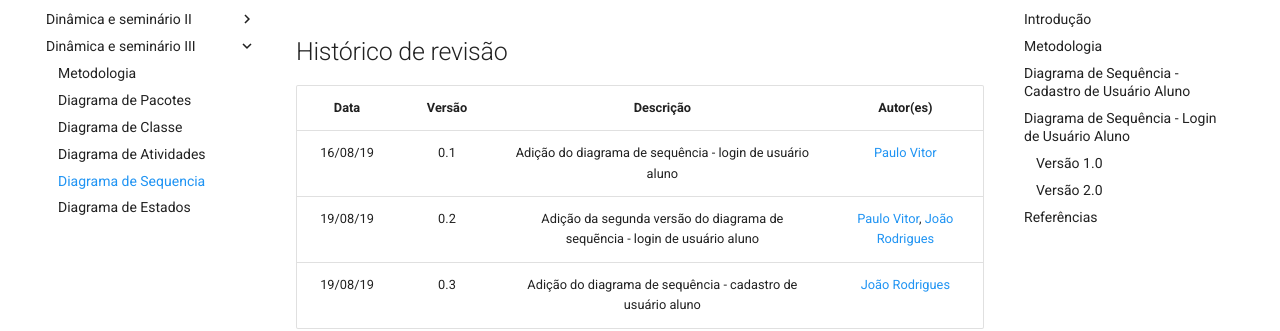
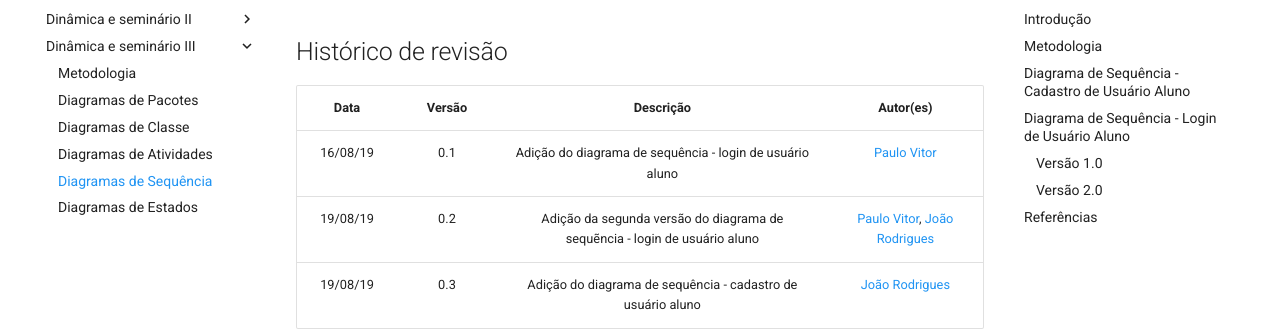
Before and after one commit to 2019-2-arquitetura-desenho/wiki, an MkDocs documentation site: the page built from docs/dinamica_seminario_III/diagrama_seq.md, in a window 1280 px wide. Shown: the part 194-525 px from the top of the page. Built offline with MkDocs 1.6.1 and Material for MkDocs 9.7.7, drawn with Linux system fonts in a browser that asks for light colours; comment, search, counter and statistics services are not loaded; old or Windows-style settings are respelled for this version of MkDocs.

Commit message:
Refactoring

```diff
--- a/mkdocs.yml
+++ b/mkdocs.yml
@@ -52,11 +52,11 @@ nav:
       - Identidade Visual: dinamica_seminario_II/identidade_visual.md
     - Dinâmica e seminário III:
       - Metodologia: dinamica_seminario_III/metodologia.md
-      - Diagrama de Pacotes: dinamica_seminario_III/diagrama_pacotes.md
-      - Diagrama de Classe: dinamica_seminario_III/diagrama_classes.md
-      - Diagrama de Atividades : dinamica_seminario_III/diagrama_de_atividades.md
-      - Diagrama de Sequencia: dinamica_seminario_III/diagrama_seq.md
-      - Diagrama de Estados: dinamica_seminario_III/diagrama_de_estados.md
+      - Diagramas de Pacotes: dinamica_seminario_III/diagrama_pacotes.md
+      - Diagramas de Classe: dinamica_seminario_III/diagrama_classes.md
+      - Diagramas de Atividades : dinamica_seminario_III/diagrama_de_atividades.md
+      - Diagramas de Sequência: dinamica_seminario_III/diagrama_seq.md
+      - Diagramas de Estados: dinamica_seminario_III/diagrama_de_estados.md
   - Iniciativas Extras:
     - Extensões: samples.md
     - Documento de Visão: documento_visao.md
```
